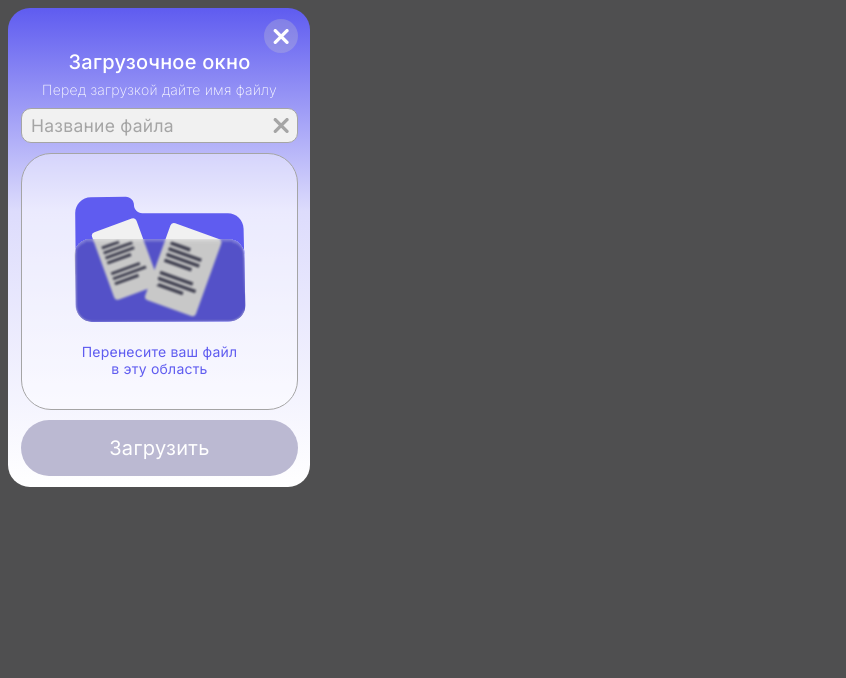
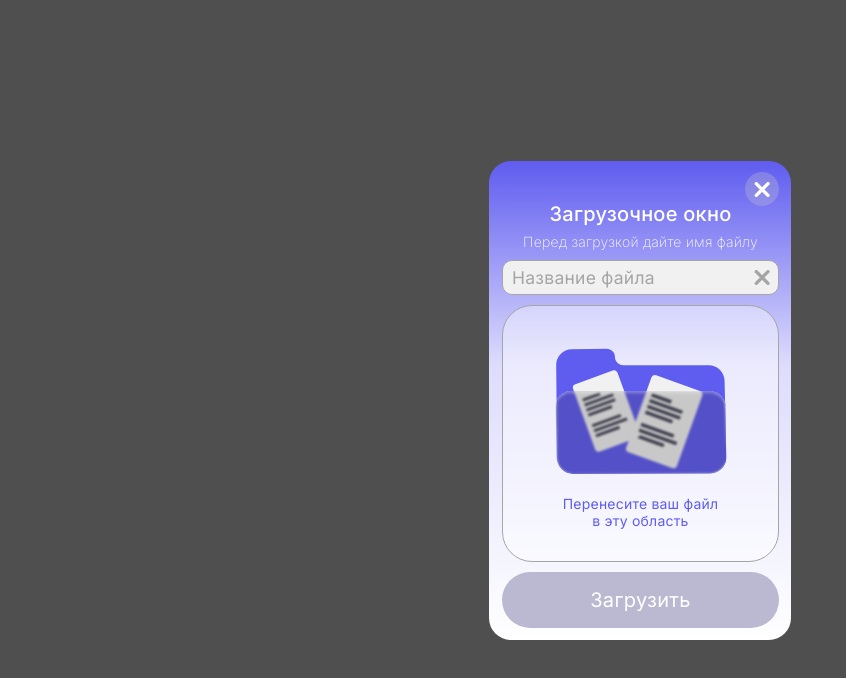
Before and after one commit to akapu/file-upload, a website built with Vite: page index.html in a window 1280 px wide. Shown: the whole page, without its empty margins (0-846 px from the left). Built offline with nearby package versions, Linux system fonts and the light colour scheme.

Commit message:
add centerer

```diff
--- a/index.html
+++ b/index.html
@@ -7,6 +7,8 @@
     <script type="module" src="/src/main.js"></script>
   </head>
   <body>
-    <file-upload proxy="https://corsproxy.io/?url="></file-upload>
+    <div class="centerer">
+      <file-upload proxy="https://corsproxy.io/?url="></file-upload>
+    </div>
   </body>
 </html>
--- a/src/assets/style.css
+++ b/src/assets/style.css
@@ -15,3 +15,14 @@
   inherits: true;
   initial-value: transparent;
 }
+
+body {
+  margin: 0px;
+}
+
+.centerer {
+  display: flex;
+  justify-content: center;
+  align-items: center;
+  height: 100vh;
+}
```
